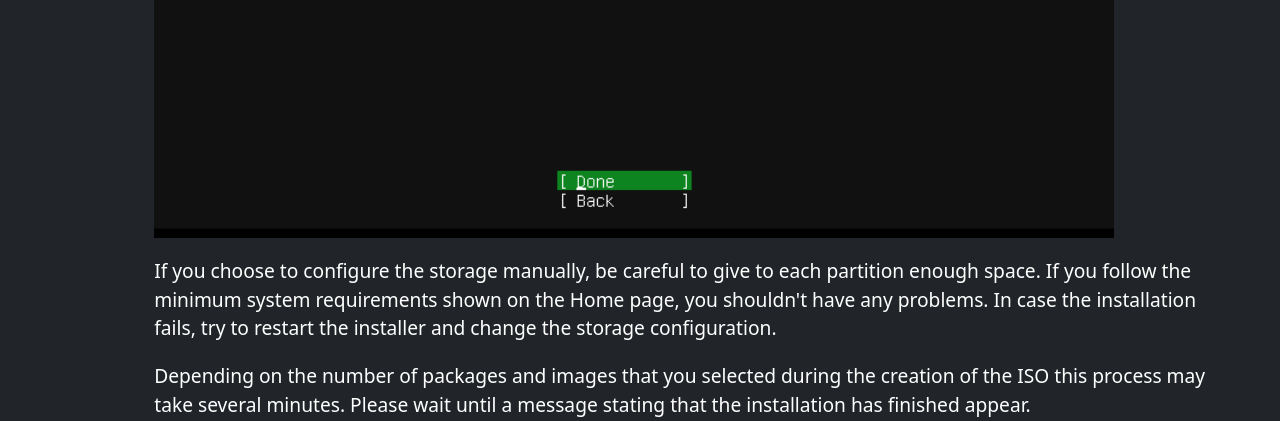
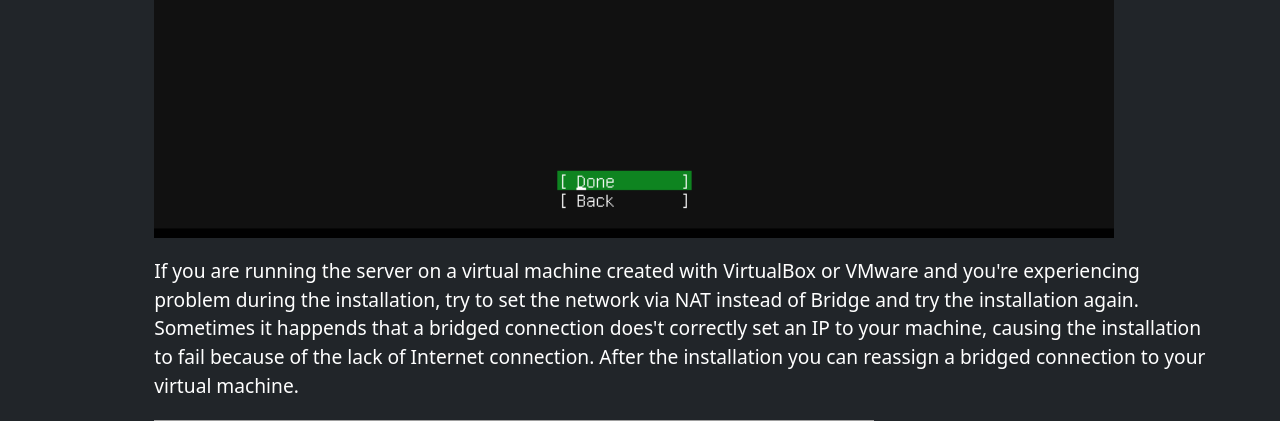
Before and after one commit to mattiazanichelli/django_webserver, a Django app: page /guide/ in a window 1280 px wide. Shown: the part 1963-2384 px from the top of the page. Run offline with Django 4.2, Linux system fonts and the light colour scheme; parts of the project's set-up code (start-up, migrations or seed data) failed here and were passed over; grey boxes are pictures that could not be loaded.

Commit message:
Added NAT vs Bridge info in guide, removed pip warnings, added login shield before download page and refined subiquity messages

```diff
--- a/cubus/views.py
+++ b/cubus/views.py
@@ -63,6 +63,9 @@ def create_page(request):
 
 
 def download_page(request):
+    if 'authenticated' not in request.session.keys():
+        return redirect('index')
+
     if request.method == 'POST':
         user = request.session['user']
         file_name = user['creations'][-1]['name'] + ".iso"
@@ -100,6 +103,8 @@ def login_page(request):
                 return redirect('profile')
             elif request.session['next'] == 'create':
                 return redirect('create')
+            else:
+                return redirect('index')
 
     if request.method == 'GET':
         return render(request, 'login.html')
--- a/templates/guide.html
+++ b/templates/guide.html
@@ -97,6 +97,16 @@
                         <img src="{% static 'images/network_configuration.png' %}" alt="Network Configuration"/>
                     </p>
                     <p>
+                        If you are running the server on a virtual machine created with VirtualBox or VMware and you're
+                        experiencing problem during the installation, try to set the network via NAT instead of Bridge
+                        and try the installation again. Sometimes it happends that a bridged connection does't correctly set an IP
+                        to your machine, causing the installation to fail because of the lack of Internet connection.
+                        After the installation you can reassign a bridged connection to your virtual machine.
+                    </p>
+                    <p>
+                        <img src="{% static 'images/NATvsBridge.jpg' %}" width="600" height="500" alt="NAT and Bridge configuration"/>
+                    </p>
+                    <p>
                         If you choose to configure the storage manually, be careful to give to each partition enough space.
                         If you follow the minimum system requirements shown on the Home page,
                         you shouldn't have any problems. In case the installation fails, try to restart the installer and change the storage configuration.
```
Also changed, not shown: 2 other files.
